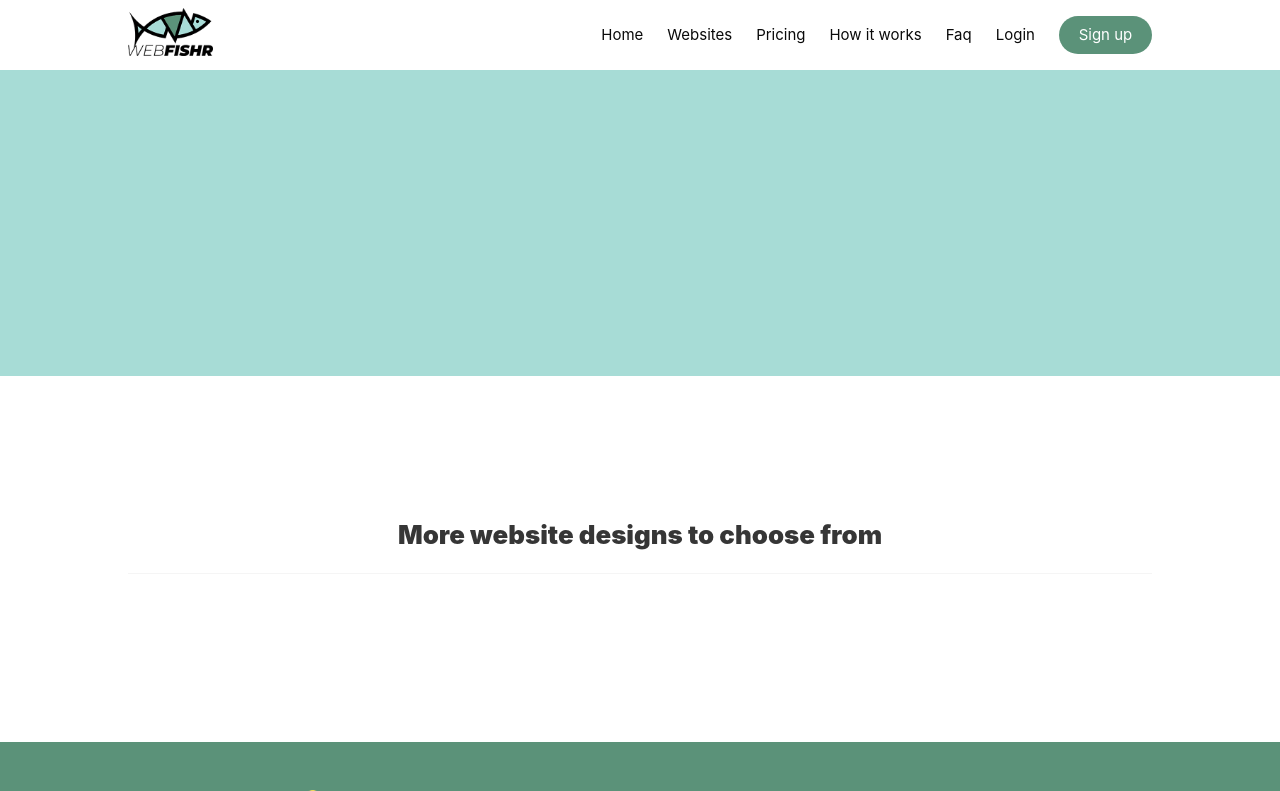
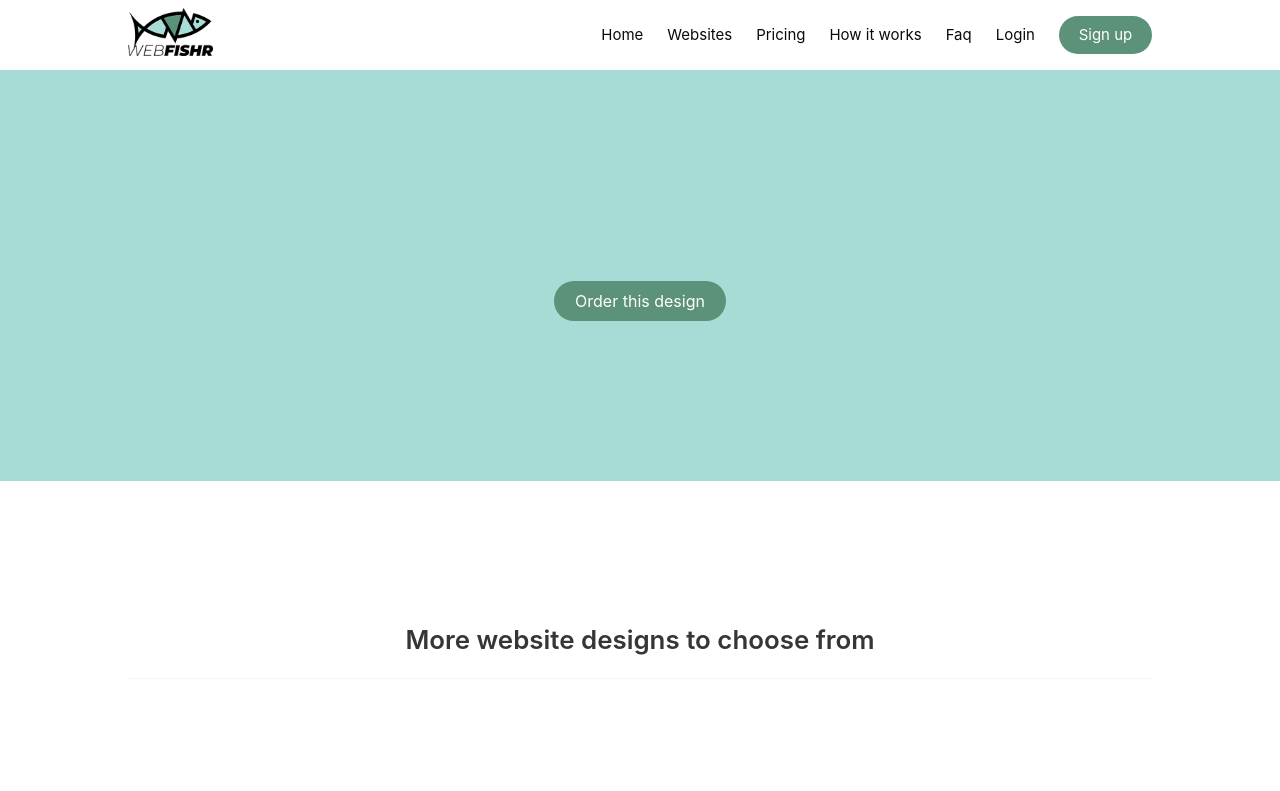
Before and after one commit to kenoalords/webfishr, a Django app: template fishr/templates/app/design_preview.html in a window 1280 px wide. Shown: the top 791 px of the page. Run offline with Django 3.2, Linux system fonts and the light colour scheme; the template is opened without the code that fills it, so the values that code supplies are empty; some libraries are stand-ins or nearby versions.

Commit message:
fixed order button on theme preview

```diff
--- a/fishr/templates/app/design_preview.html
+++ b/fishr/templates/app/design_preview.html
@@ -21,13 +21,17 @@
             <figure class="image">
                 <img src="{{ theme.image.url }}" alt="{{ theme.title }}">
             </figure>
+            <hr style="visibility: hidden">
+            <p>
+                <a href="{% url 'signup' %}?theme={{ theme.pk }}" class="button is-primary  is-rounded">Order this design</a>
+            </p>
         </div>
     </div>
 </div>
 <div class="section is-medium">
     <div class="container">
         <div class="has-text-centered">
-            <h2 class="title is-3 has-text-weight-bold">More website designs to choose from</h2>
+            <h2 class="title is-3 is-size-4-mobile">More website designs to choose from</h2>
         </div>
         <hr>
         {% include './includes/themes.html' %}
--- a/fishr/templates/app/includes/themes.html
+++ b/fishr/templates/app/includes/themes.html
@@ -27,7 +27,7 @@
                         </div>
                         <div class="level-right">
                             <div class="level-item">
-                                <a href="{% url 'signup' %}?theme={{ theme.pk }}" class="button is-small is-primary is-rounded">Get this design</a>
+                                <a href="{% url 'signup' %}?theme={{ theme.pk }}" class="button is-small is-primary is-rounded">Order this design</a>
                             </div>
                         </div>
                     </div>
--- a/fishr/templates/app/index.html
+++ b/fishr/templates/app/index.html
@@ -7,11 +7,11 @@
         <div class="container">
             <div class="columns is-aligned-center">
                 <div class="column is-6">
-                    <h1 class="title is-2 has-text-weight-bold">Earn your clients trust with a professional online presence today.</h1>
+                    <h1 class="title is-2 has-text-weight-bold">Earn your clients trust with a professional and affordable website.</h1>
                     <h2 class="subtitle">Grow your business online with ease.</h2>
                     <div class="buttons">
                         <a href="{% url 'themes' %}?utm_source=hero+banner" class="button is-primary is-rounded">Choose your website</a>
-                        <a href="{% url 'how-it-works' %}?utm_source=hero+banner" class="button is-white is-rounded">How it works</a>
+                        <a href="{% url 'pricing' %}?utm_source=hero+banner" class="button is-white is-rounded">Pricing</a>
                     </div>
                 </div>
                 <div class="column is-6">
@@ -116,7 +116,7 @@
 
 <section class="section is-light">
     <div class="container">
-        <h3 class="title has-text-weight-light is-3 has-text-centered">Here is what our clients have to say.</h3>
+        <h3 class="title has-text-weight-light is-3 is-size-4-mobile has-text-centered">Here is what our clients have to say.</h3>
         {% include './includes/testimonials.html' %}
     </div>
 </section>
```
